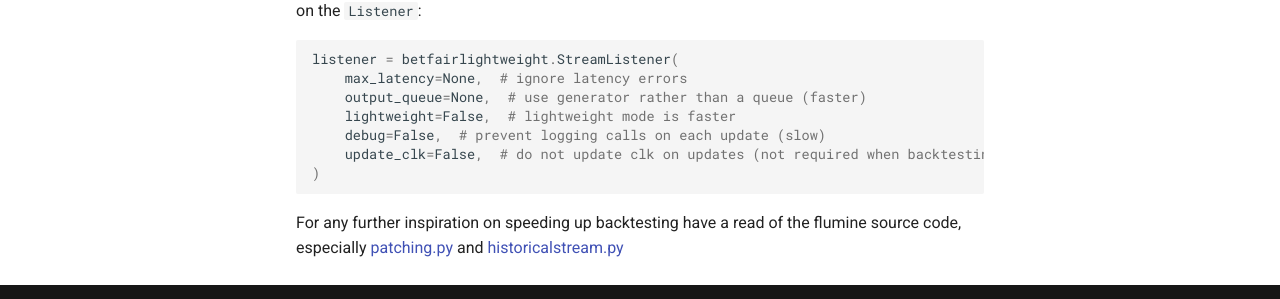
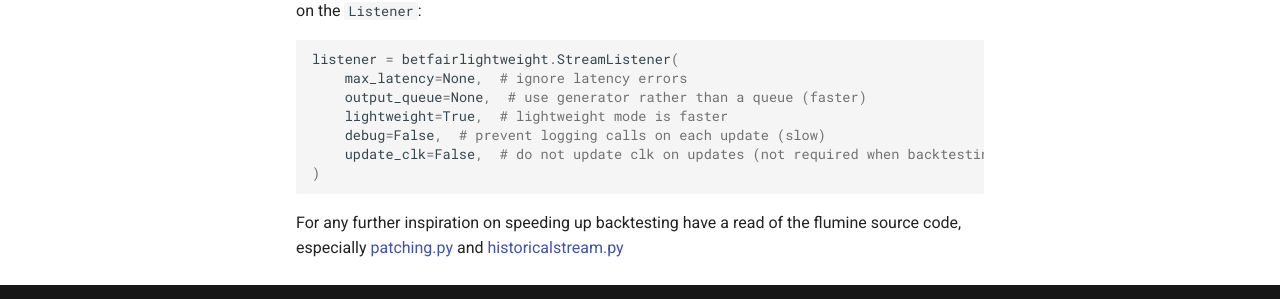
Before and after one commit to betcode-org/betfair, an MkDocs documentation site: the page built from docs/advanced.md, in a window 1280 px wide and 900 px high, scrolled down 2955 px. Shown: the part 570-869 px from the top of the window. Built offline with MkDocs 1.6.1 and Material for MkDocs 9.7.7, drawn with Linux system fonts in a browser that asks for light colours; comment, search, counter and statistics services are not loaded.

```diff
--- a/betfairlightweight/__version__.py
+++ b/betfairlightweight/__version__.py
@@ -1,6 +1,6 @@
 __title__ = "betfairlightweight"
 __description__ = "Lightweight python wrapper for Betfair API-NG"
 __url__ = "https://github.com/liampauling/betfair"
-__version__ = "2.12.0"
+__version__ = "2.12.0b0"
 __author__ = "Liam Pauling"
 __license__ = "MIT"
--- a/docs/advanced.md
+++ b/docs/advanced.md
@@ -170,7 +170,7 @@ As detailed above using lightweight mode and the [speed] install improves the pe
 listener = betfairlightweight.StreamListener(
     max_latency=None,  # ignore latency errors
     output_queue=None,  # use generator rather than a queue (faster)
-    lightweight=False,  # lightweight mode is faster
+    lightweight=True,  # lightweight mode is faster
     debug=False,  # prevent logging calls on each update (slow)
     update_clk=False,  # do not update clk on updates (not required when backtesting)
 )
```
